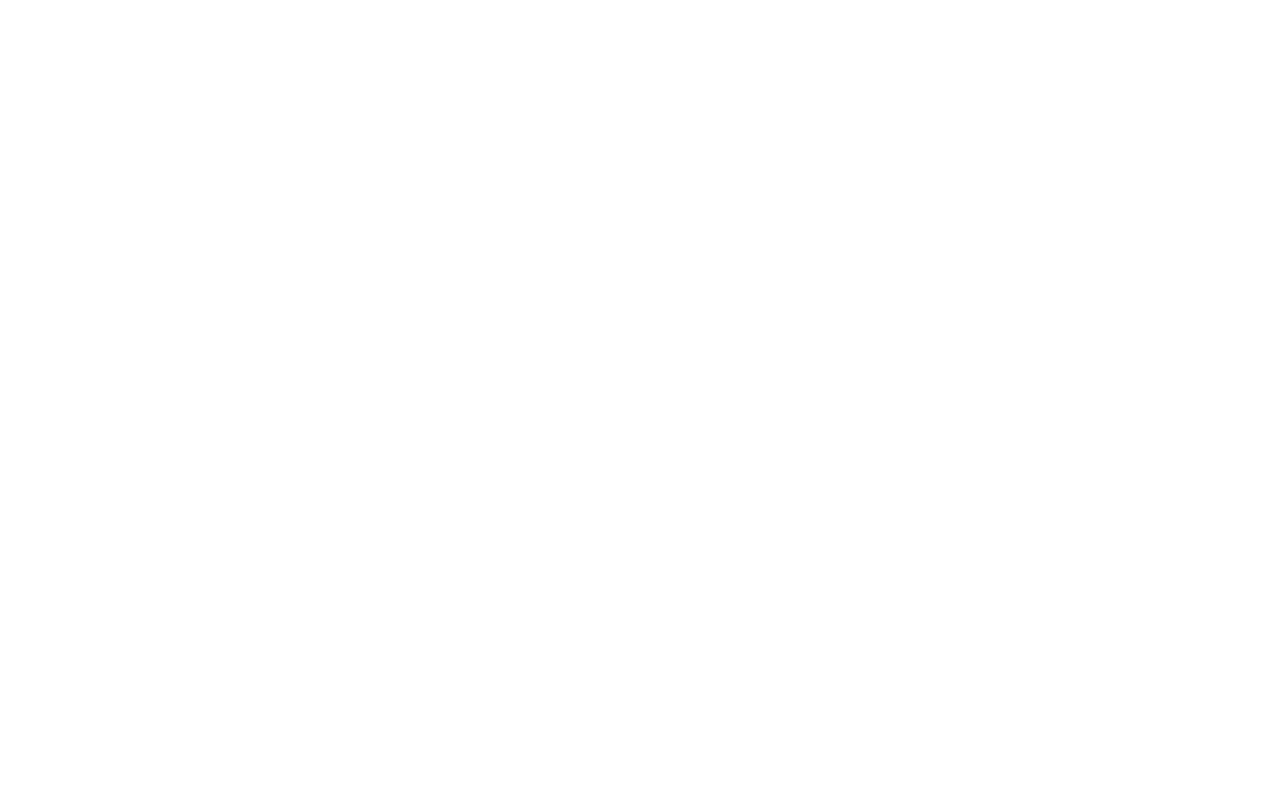
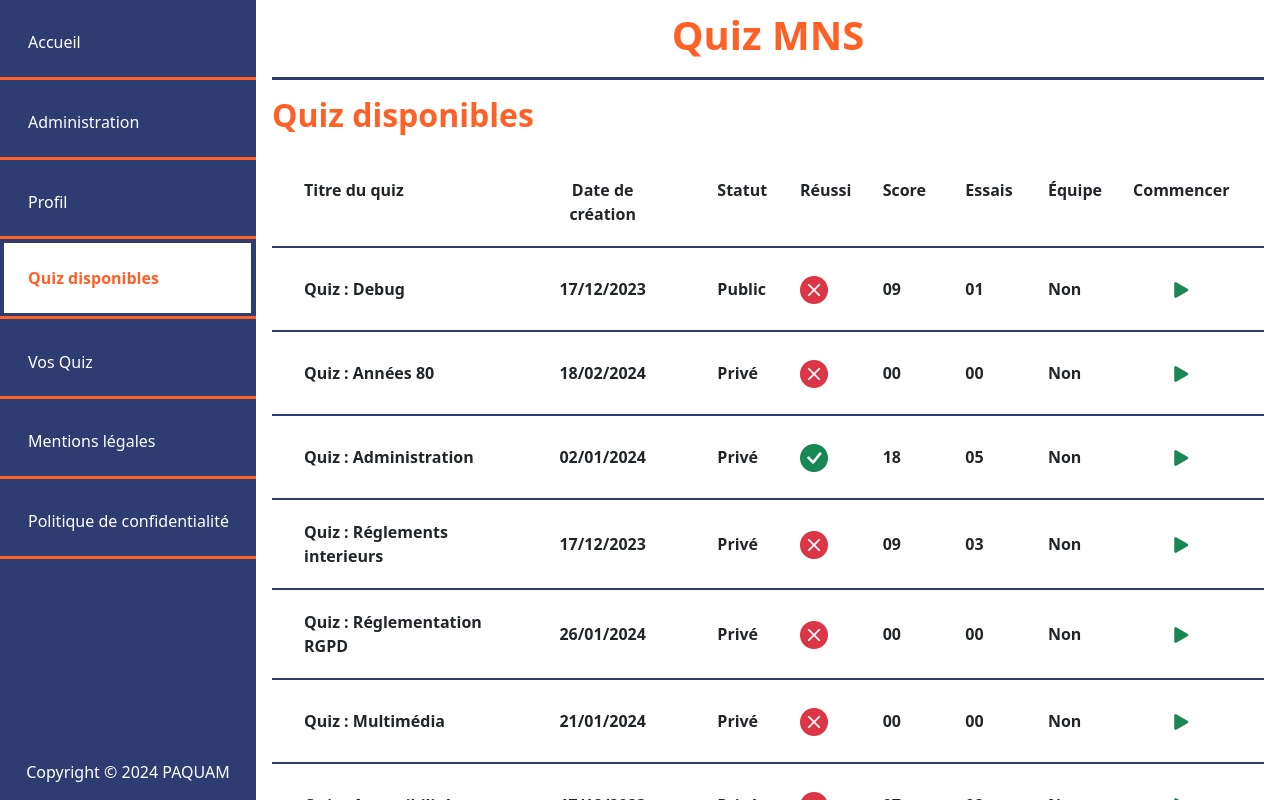
Before and after one commit to ammour-remy/quiz_mns_front, a React (Create React App) app: page /quiz-disponibles in a window 1280 px wide. Before the commit this address had no page. Built offline with nearby package versions, Linux system fonts and the light colour scheme.

Commit message:
add page quiz disponible

```diff
--- a/src/Components/NavList/NavList.jsx
+++ b/src/Components/NavList/NavList.jsx
@@ -32,7 +32,7 @@
                     <li className='d-flex w-100 justify-content-center justify-content-lg-startcenter navStyle'>
                         <Link
                             to="/inscription"
-                            className={`text-decoration-none ps-lg-4 h-100 d-flex align-items-center w-100 ${location.pathname === '/administration' ? 'active' : 'text-white'}`}
+                            className={`text-decoration-none ps-lg-4 h-100 d-flex align-items-center w-100 m-1 ${location.pathname === '/administration' ? 'active' : 'text-white'}`}
                         >
                             Administration
                         </Link>
@@ -40,7 +40,7 @@
                     <li className='d-flex w-100 justify-content-center justify-content-lg-startcenter navStyle'>
                         <Link
                             to="/profil"
-                            className={`text-decoration-none ps-lg-4 h-100 d-flex align-items-center w-100 ${location.pathname === '/profil' ? 'active' : 'text-white'}`}
+                            className={`text-decoration-none ps-lg-4 h-100 d-flex align-items-center w-100  m-1 ${location.pathname === '/profil' ? 'active' : 'text-white'}`}
                         >
                             Profil
                         </Link>
@@ -48,7 +48,7 @@
                     <li className='d-flex w-100 justify-content-center justify-content-lg-startcenter navStyle'>
                         <Link
                             to="/quiz-disponibles"
-                            className={`text-decoration-none ps-lg-4 h-100 d-flex align-items-center w-100 ${location.pathname === '/quiz-disponibles' ? 'active' : 'text-white'}`}
+                            className={`text-decoration-none ps-lg-4 h-100 d-flex align-items-center w-100 m-1 ${location.pathname === '/quiz-disponibles' ? 'active' : 'text-white'}`}
                         >
                             Quiz disponibles
                         </Link>
@@ -56,7 +56,7 @@
                     <li className='d-flex w-100 justify-content-center justify-content-lg-startcenter navStyle'>
                         <Link
                             to="/vos-quiz"
-                            className={`text-decoration-none ps-lg-4 h-100 d-flex align-items-center w-100 ${location.pathname === '/vos-quiz' ? 'active' : 'text-white'}`}
+                            className={`text-decoration-none ps-lg-4 h-100 d-flex align-items-center w-100 m-1 ${location.pathname === '/vos-quiz' ? 'active' : 'text-white'}`}
                         >
                             Vos Quiz
                         </Link>
@@ -64,7 +64,7 @@
                     <li className='d-flex w-100 justify-content-center justify-content-lg-startcenter navStyle'>
                         <Link
                             to="/mentions-legales"
-                            className={`text-decoration-none ps-lg-4 h-100 d-flex align-items-center w-100 ${location.pathname === '/mentions-legales' ? 'active' : 'text-white'}`}
+                            className={`text-decoration-none ps-lg-4 h-100 d-flex align-items-center w-100 m-1 ${location.pathname === '/mentions-legales' ? 'active' : 'text-white'}`}
                         >
                             Mentions légales
                         </Link>
@@ -72,7 +72,7 @@
                     <li className='d-flex w-100 justify-content-center justify-content-lg-startcenter navStyle'>
                         <Link
                             to="/politique-confidentialite"
-                            className={`text-decoration-none ps-lg-4 h-100 d-flex align-items-center w-100 ${location.pathname === '/politique-confidentialite' ? 'active' : 'text-white'}`}
+                            className={`text-decoration-none ps-lg-4 h-100 d-flex align-items-center w-100 m-1 ${location.pathname === '/politique-confidentialite' ? 'active' : 'text-white'}`}
                         >
                             Politique de confidentialité
                         </Link>
--- /dev/null
+++ b/src/Components/QuizList/QuizList.jsx
@@ -0,0 +1,77 @@
+import React from 'react'
+import './quizList.css'
+
+function QuizList(props) {
+    console.log(props.data)
+    return (
+        <article>
+            <section className='p-3'>
+                <h2 className='colorPrimary fw-bold text-center text-lg-start'>{props.data.title}</h2>
+            </section>
+            <section>
+                <ul className='px-3 d-flex flex-column align-items-center list-unstyled'>
+                    <li className='fw-semibold row w-100 underlineCustomList'>
+                        <article className='col-3'>
+                            <p>Titre du quiz</p>
+                        </article>
+                        <article className='col-2 text-center'>
+                            <p>Date de création</p>
+                        </article>
+                        <article className='col-1'>
+                            <p>Statut</p>
+                        </article>
+                        <article className='col-1'>
+                            <p>Réussi</p>
+                        </article>
+                        <article className='col-1'>
+                            <p>Score</p>
+                        </article>
+                        <article className='col-1'>
+                            <p>Essais</p>
+                        </article>
+                        <article className='col-1'>
+                            <p>Équipe</p>
+                        </article>
+                        <article className='col-2 text-center'>
+                            <p>Commencer</p>
+                        </article>
+                    </li>
+                    {props.data.content.map((quiz, index) => (
+                        <li key={index} className='fw-semibold w-100 row underlineCustomList'>
+                            <article className=' my-auto col-3'>
+                                <p>{quiz.titre_du_quiz}</p>
+                            </article>
+                            <article className=' my-auto col-2 text-center'>
+                                <p>{quiz.date_de_creation}</p>
+                            </article>
+                            <article className=' my-auto col-1'>
+                                <p>{quiz.statut}</p>
+                            </article>
+                            <article className='my-auto col-1 text-center fs-4'>
+                                <p className={quiz.reussi ? 'text-success' : 'text-danger'}>
+                                    <i className={`bi fs-3 ${quiz.reussi ? 'bi-check-circle-fill' : 'bi-x-circle-fill'}`}></i>
+                                </p>
+                            </article>
+                            <article className=' my-auto col-1'>
+                                <p>{quiz.score}</p>
+                            </article>
+                            <article className=' my-auto col-1'>
+                                <p>{quiz.essais}</p>
+                            </article>
+                            <article className=' my-auto col-1'>
+                                <p>{quiz.equipe}</p>
+                            </article>
+                            <article className=' my-auto col-2 text-center'>
+                                <p>
+                                    <i className="bi bi-play-fill text-success fs-3"></i>
+                                </p>
+                            </article>
+                        </li>
+                    ))}
+                </ul>
+            </section>
+        </article>
+    )
+}
+
+export default QuizList
--- /dev/null
+++ b/src/Components/QuizList/quizList.css
@@ -0,0 +1,6 @@
+.underlineCustomList {
+  border-bottom: 2px solid #2f3c71;
+}
+.underlineCustomList article p{
+  margin: 20px;
+}
--- /dev/null
+++ b/src/Pages/QuizAvailable/QuizAvailable.jsx
@@ -0,0 +1,25 @@
+import React from 'react'
+import Header from '../../Components/Header/Header'
+import Main from '../../Components/Main/Main'
+import Aside from '../../Components/Aside/Aside'
+import Navlist from '../../Components/NavList/NavList'
+import "./quizAvailable.css"
+import QuizAvailableList from '../../assets/json/quizDisponible.json'
+import QuizList from '../../Components/QuizList/QuizList'
+
+function QuizAvailable() {
+    return (
+        <main className='position-relative'>
+            <Aside>
+                <Navlist />
+            </Aside>
+            <Header />
+            <Navlist addStyle="position-absolute d-lg-none" />
+            <Main>
+                <QuizList data={QuizAvailableList} />
+            </Main>
+        </main>
+    )
+}
+
+export default QuizAvailable
--- /dev/null
+++ b/src/assets/json/quizDisponible.json
@@ -0,0 +1,95 @@
+{
+    "title": "Quiz disponibles",
+    "content": [
+      {
+        "titre_du_quiz": "Quiz : Debug",
+        "date_de_creation": "17/12/2023",
+        "statut": "Public",
+        "reussi": false,
+        "score": "09",
+        "essais": "01",
+        "equipe": "Non"
+      },
+      {
+        "titre_du_quiz": "Quiz : Années 80",
+        "date_de_creation": "18/02/2024",
+        "statut": "Privé",
+        "reussi": false,
+        "score": "00",
+        "essais": "00",
+        "equipe": "Non"
+      },
+      {
+        "titre_du_quiz": "Quiz : Administration",
+        "date_de_creation": "02/01/2024",
+        "statut": "Privé",
+        "reussi": true,
+        "score": "18",
+        "essais": "05",
+        "equipe": "Non"
+      },
+      {
+        "titre_du_quiz": "Quiz : Réglements interieurs",
+        "date_de_creation": "17/12/2023",
+        "statut": "Privé",
+        "reussi": false,
+        "score": "09",
+        "essais": "03",
+        "equipe": "Non"
+      },
+      {
+        "titre_du_quiz": "Quiz : Réglementation RGPD",
+        "date_de_creation": "26/01/2024",
+        "statut": "Privé",
+        "reussi": false,
+        "score": "00",
+        "essais": "00",
+        "equipe": "Non"
+      },
+      {
+        "titre_du_quiz": "Quiz : Multimédia",
+        "date_de_creation": "21/01/2024",
+        "statut": "Privé",
+        "reussi": false,
+        "score": "00",
+        "essais": "00",
+        "equipe": "Non"
+      },
+      {
+        "titre_du_quiz": "Quiz : Accessibilité",
+        "date_de_creation": "17/12/2023",
+        "statut": "Privé",
+        "reussi": false,
+        "score": "07",
+        "essais": "02",
+        "equipe": "Non"
+      },
+      {
+        "titre_du_quiz": "Quiz : DevOps",
+        "date_de_creation": "17/12/2023",
+        "statut": "Privé",
+        "reussi": true,
+        "score": "20",
+        "essais": "10",
+        "equipe": "Oui"
+      },
+      {
+        "titre_du_quiz": "Quiz : Réseaux",
+        "date_de_creation": "17/12/2023",
+        "statut": "Privé",
+        "reussi": true,
+        "score": "16",
+        "essais": "04",
+        "equipe": "Oui"
+      },
+      {
+        "titre_du_quiz": "Quiz : Energie renouvelable",
+        "date_de_creation": "17/12/2023",
+        "statut": "Public",
+        "reussi": true,
+        "score": "11",
+        "essais": "03",
+        "equipe": "Oui"
+      }
+    ]
+  }
--- a/src/router.js
+++ b/src/router.js
@@ -4,6 +4,7 @@
 import LostPassword from "./Pages/LostPassword/LostPassword";
 import ResetPassword from "./Pages/ResetPassword/ResetPassword";
 import Home from "./Pages/Home/Home";
+import QuizAvailable from "./Pages/QuizAvailable/QuizAvailable";
 
 export default function Routing() {
     return (
@@ -13,6 +14,7 @@
             <Route path="/mot-de-passe-oublie" element={<LostPassword />}/>
             <Route path="/reinitialiser-le-mot-de-passe" element={<ResetPassword />}/>
             <Route path="/home" element={<Home />}/>
+            <Route path="/quiz-disponibles" element={<QuizAvailable />}/>
         </Routes>
     )
 }
```
Also changed, not shown: src/assets/json/vosQuiz.json (added, +75 -0 lines), src/Pages/QuizAvailable/quizAvailable.css (added).
